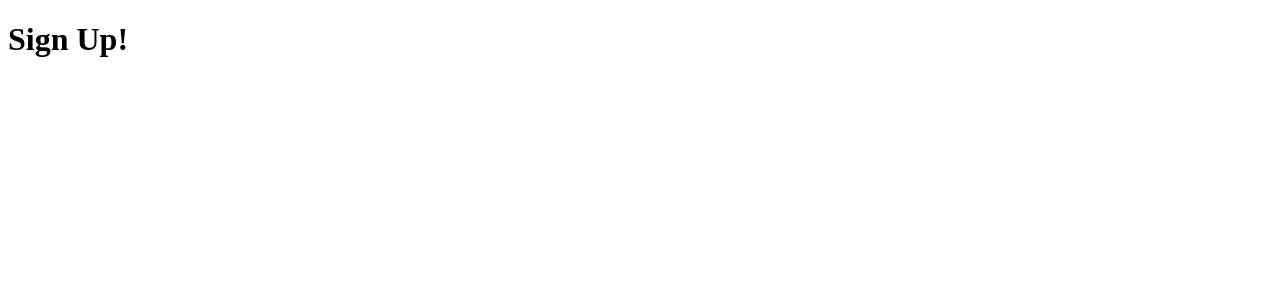
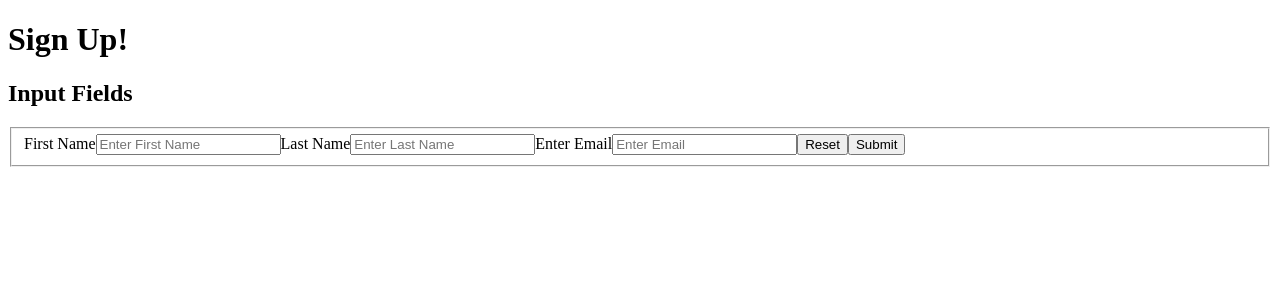
Before and after one commit to aasthav12/PMG_Chess, a React (Vite) app in the folder frontend/: page /signup in a window 1280 px wide. Shown: the top 300 px of the page. Built offline with nearby package versions, Linux system fonts and the light colour scheme.

Commit message:
signup page; basic fields needs submit logic

```diff
--- a/frontend/src/pages/SignUp.jsx
+++ b/frontend/src/pages/SignUp.jsx
@@ -1,7 +1,91 @@
+import { React, useState } from "react";
+
 export default function SignUp() {
-  return (
+    const [firstName, setFirstName] = useState("");
+    const [lastName, setLastName] = useState("");
+    const [email, setEmail] = useState("");
+    const handleSubmit = (e) => {
+        e.preventDefault();
+        console.log(
+            firstName,
+            lastName,
+            email
+        );
+        // Add your form submission logic here
+    };
+    const handleReset = () => {
+        // Reset all state variables here
+        setFirstName("");
+        setLastName("");
+        setEmail("");
+    };
+
+    return (
     <main>
-      <h1>Sign Up!</h1>
+        <h1>Sign Up!</h1>
+        <div className="Fields">
+            <h2>Input Fields</h2>
+            <fieldset>
+                <form action="#" method="get">
+                    <label for="firstname">
+                        First Name
+                    </label>
+                    <input
+                        type="text"
+                        name="firstname"
+                        id="firstname"
+                        value={firstName}
+                        onChange={(e) =>
+                            setFirstName(e.target.value)
+                        }
+                        placeholder="Enter First Name"
+                        required
+                    />
+                    <label for="lastname">
+                        Last Name
+                    </label>
+                    <input
+                        type="text"
+                        name="lastname"
+                        id="lastname"
+                        value={lastName}
+                        onChange={(e) =>
+                            setLastName(e.target.value)
+                        }
+                        placeholder="Enter Last Name"
+                        required
+                    />
+                    <label for="email">
+                        Enter Email
+                    </label>
+                    <input
+                        type="email"
+                        name="email"
+                        id="email"
+                        value={email}
+                        onChange={(e) =>
+                            setEmail(e.target.value)
+                        }
+                        placeholder="Enter Email"
+                        required
+                    />
+                    <button
+                        type="reset"
+                        value="reset"
+                        onClick={() => handleReset()}
+                    >
+                        Reset
+                    </button>
+                    <button
+                        type="submit"
+                        value="Submit"
+                        onClick={(e) => handleSubmit(e)}
+                    >
+                        Submit
+                    </button>
+                </form>
+            </fieldset>
+        </div>
     </main>
-  );
+    );
 }
```
